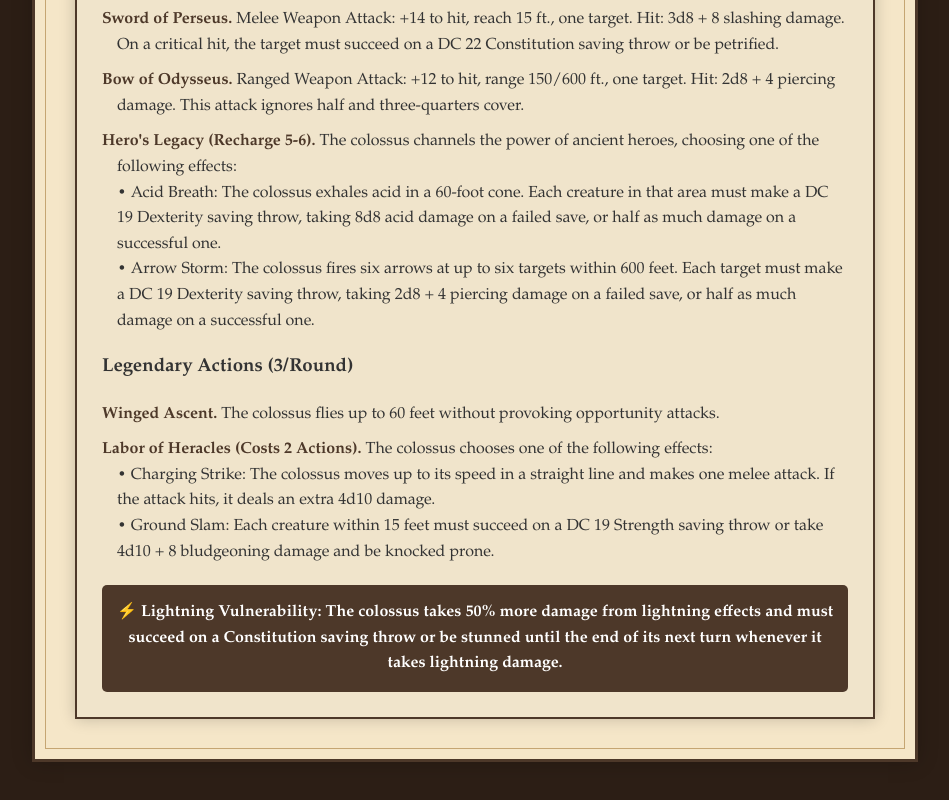
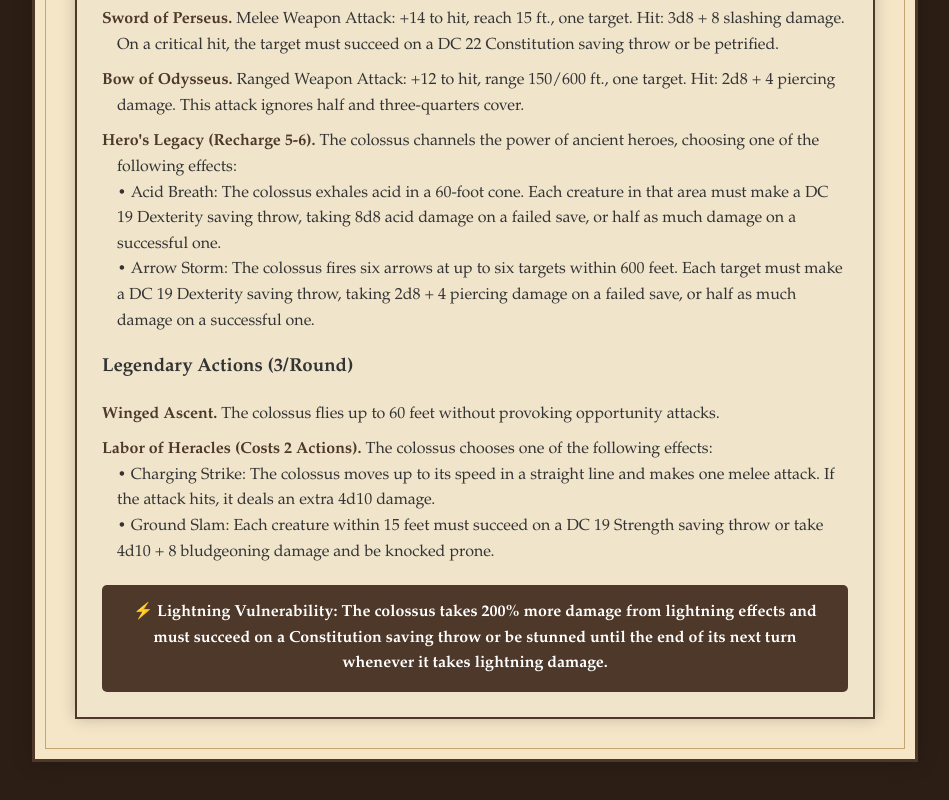
Before and after one commit to larsenwald/Practice-Project-Homebrew-Monster, a plain HTML site: page index.html in a window 1280 px wide. Shown: the part 2932-3732 px from the top of the page, without its empty margins (165-1114 px from the left). Drawn offline with Linux system fonts and the light colour scheme.

Commit message:
Update index.html

```diff
--- a/index.html
+++ b/index.html
@@ -456,7 +456,7 @@ body {
     </div>
 
     <div class="vulnerability-note">
-      ⚡ Lightning Vulnerability: The colossus takes 50% more damage from lightning effects and must succeed on a Constitution saving throw or be stunned until the end of its next turn whenever it takes lightning damage.
+      ⚡ Lightning Vulnerability: The colossus takes 200% more damage from lightning effects and must succeed on a Constitution saving throw or be stunned until the end of its next turn whenever it takes lightning damage.
     </div>
   </div>
 </div>
```
